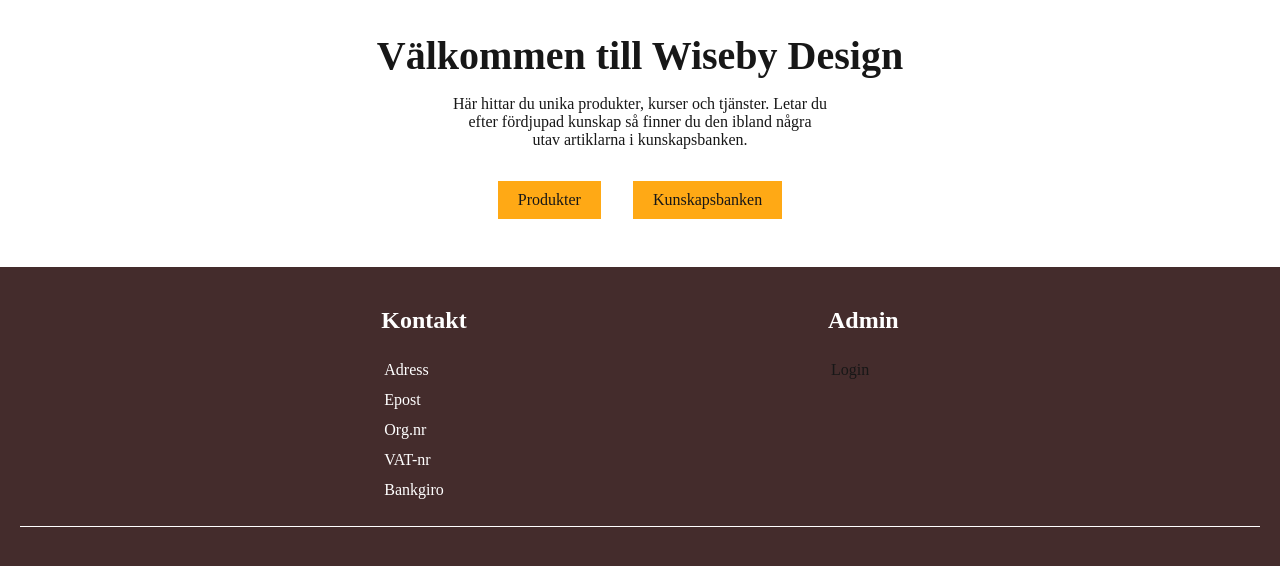
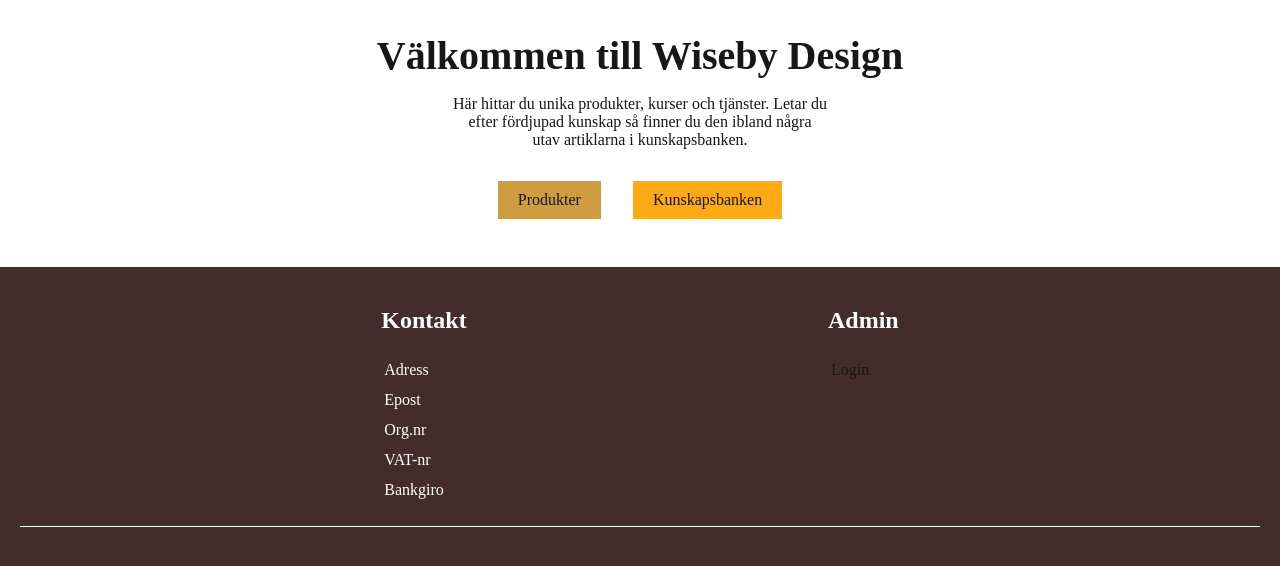
Before and after one commit to wiseby/wiseby-design-store, a Flask app: template store/templates/block/index.html in a window 1280 px wide, with the pointer over the restyled element. Shown: the part 60-626 px from the top of the page. Run offline with Flask 3, Linux system fonts and the light colour scheme; the template is opened without the code that fills it, so the values that code supplies are empty; parts of the project's set-up code (start-up, migrations or seed data) failed here and were passed over; some web fonts are replaced.

Commit message:
readd color for button hover

```diff
--- a/store/static/style.css
+++ b/store/static/style.css
@@ -73,7 +73,7 @@ a.button {
 }
 
 a.button:hover {
-  background-color: var(--);
+  background-color: var(--hover);
   cursor: pointer;
   color: var(--dark-text);
 }
```
